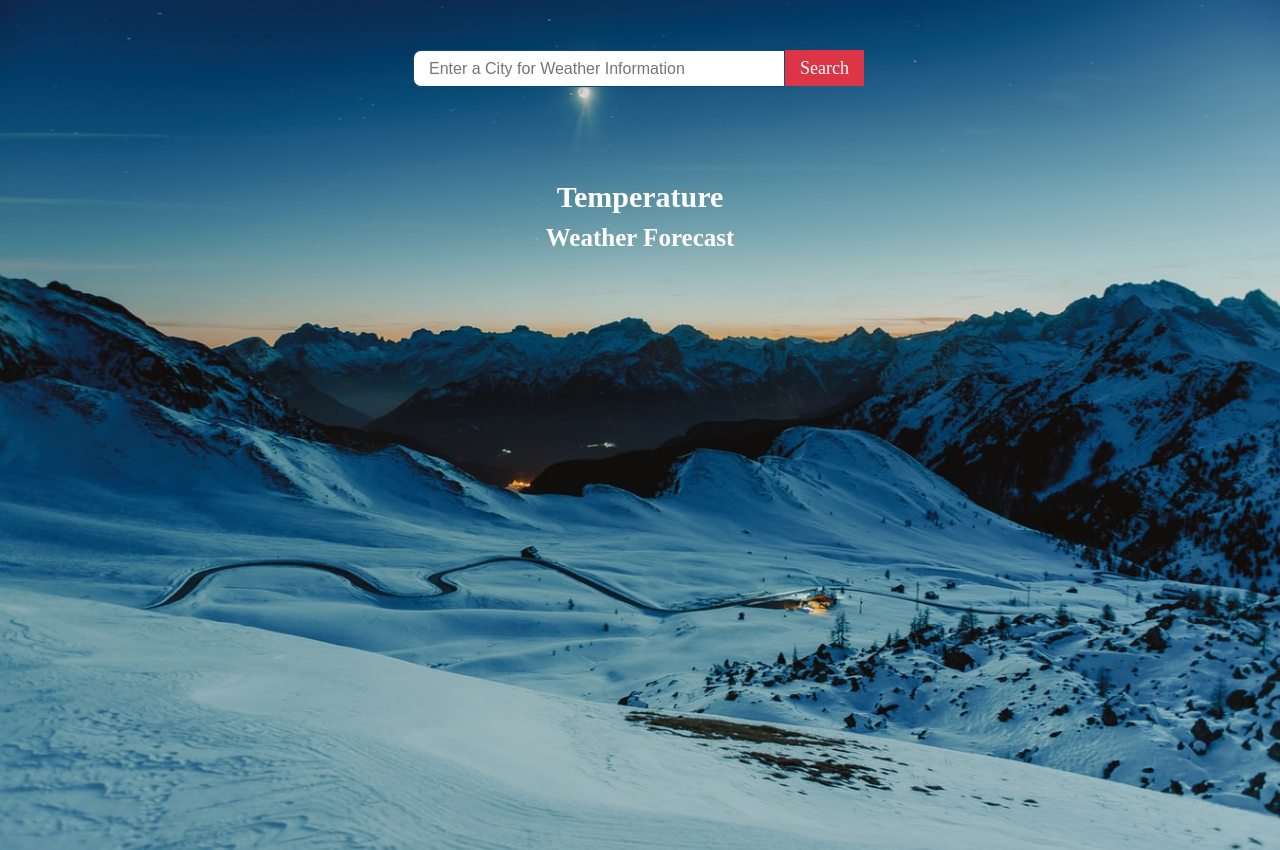
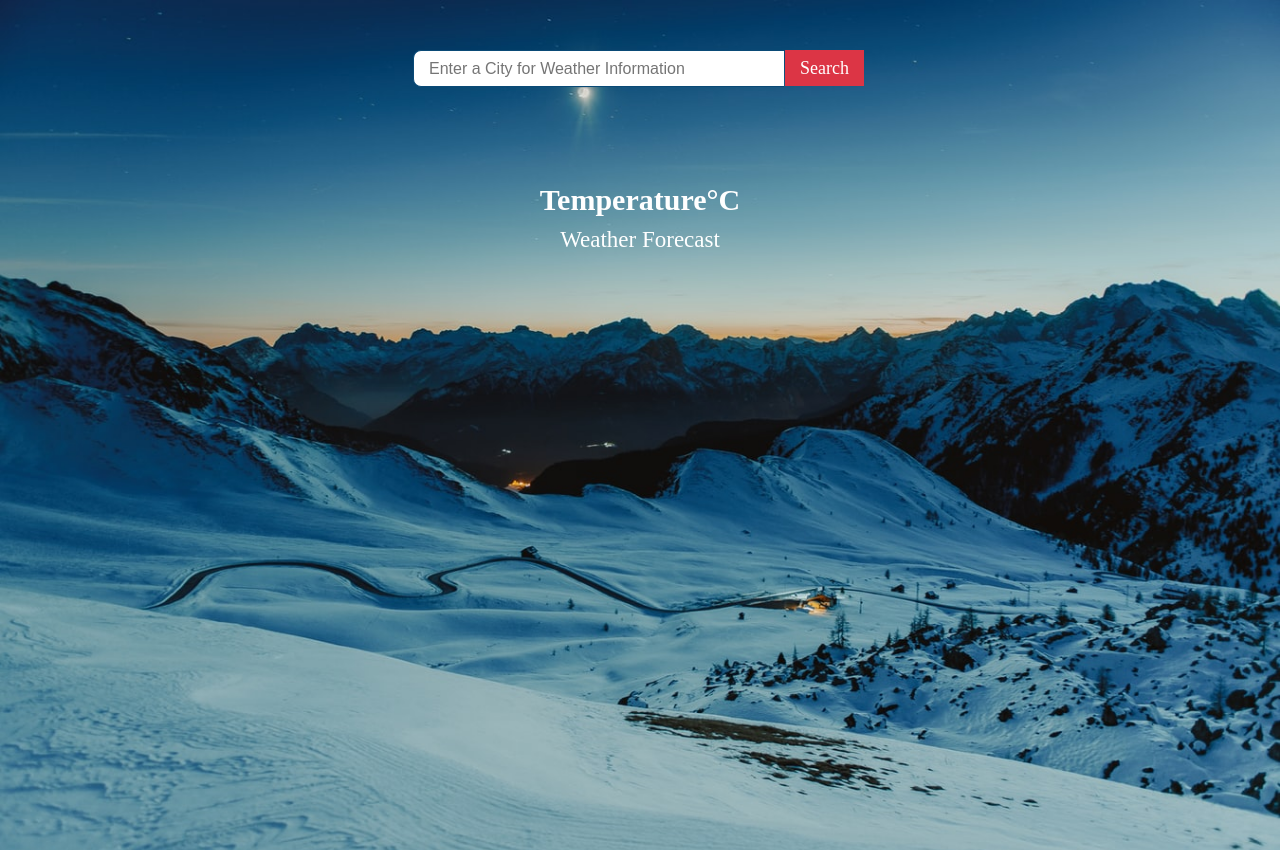
Before and after one commit to marzan131390/weather-temperature-api, a plain HTML site: page index.html in a window 1280 px wide. Both pictures are taken after a click on the link "Search". Drawn offline with Linux system fonts and the light colour scheme; no server answers.

Commit message:
all task is finished successfully

```diff
--- a/index.html
+++ b/index.html
@@ -59,9 +59,13 @@
             margin-bottom: 10px;
             text-align: center;
         }
-         #weather-information h5 {
-            font-size: 25px;
+         #weather-information p {
+            font-size: 23px;
             text-align: center;
+            text-transform: capitalize;
+        }
+        #weather-img {
+            margin: 0px 0px -15px 13px;
         }
     </style>
 </head>
@@ -73,17 +77,15 @@
         </div >
         <div id="weather-information">
             <div id="weather-img">
-
+                <img id="image"></img>
             </div>
             <h1 id="city-name">
                 City Name
             </h1>
-            <h3 id="temperature">
-                Temperature
-            </h3>
-            <h5 id="weather-forecast">
+            <h3><span id="temperature">Temperature</span>&deg;C </h3>
+            <p id="weather-forecast">
                 Weather Forecast
-            </h5>
+            </p>
         </div>
     </div>
     <script>
@@ -94,10 +96,16 @@
             let temperatureInfo = data.main.temp;
             temperature.innerText = temperatureInfo;
             let weatherForecast = document.getElementById('weather-forecast');
-            let forecastInfo = data.weather[0].main;
+            let forecastInfo = data.weather[0].description;
             weatherForecast.innerText = forecastInfo;
-            // console.log(data);
-            // console.log(forecastInfo);
+            let weatherImg = document.getElementById("image");
+            let imageUrl = `http://openweathermap.org/img/wn/${data.weather[0].icon}@2x.png`;
+            // let img = document.createElement("img");
+            weatherImg.setAttribute("src", imageUrl);
+            // weatherImg.appendChild(img);
+            // let changeImg = document.getElementById("image");
+            // changeImg.innerHTML = img;
+
         }
 
         //Load All Data From External Server by API...
```
